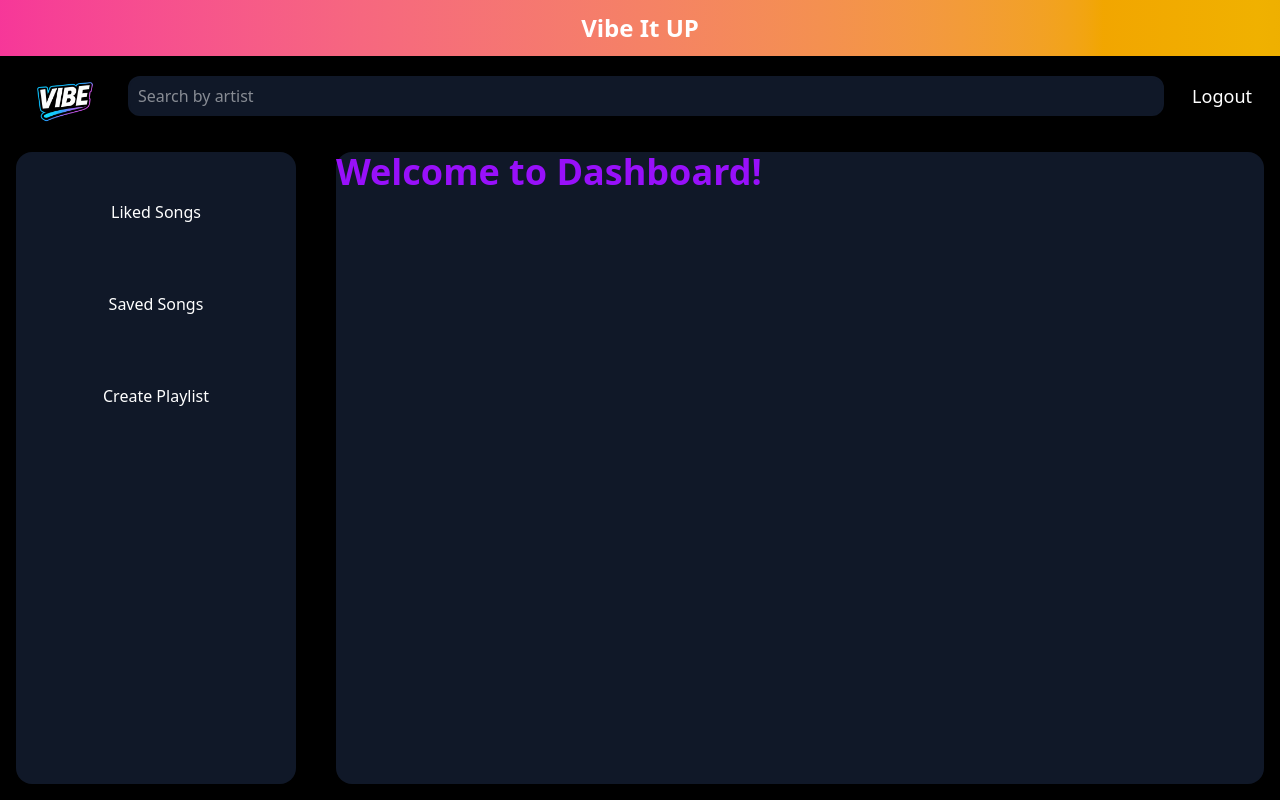
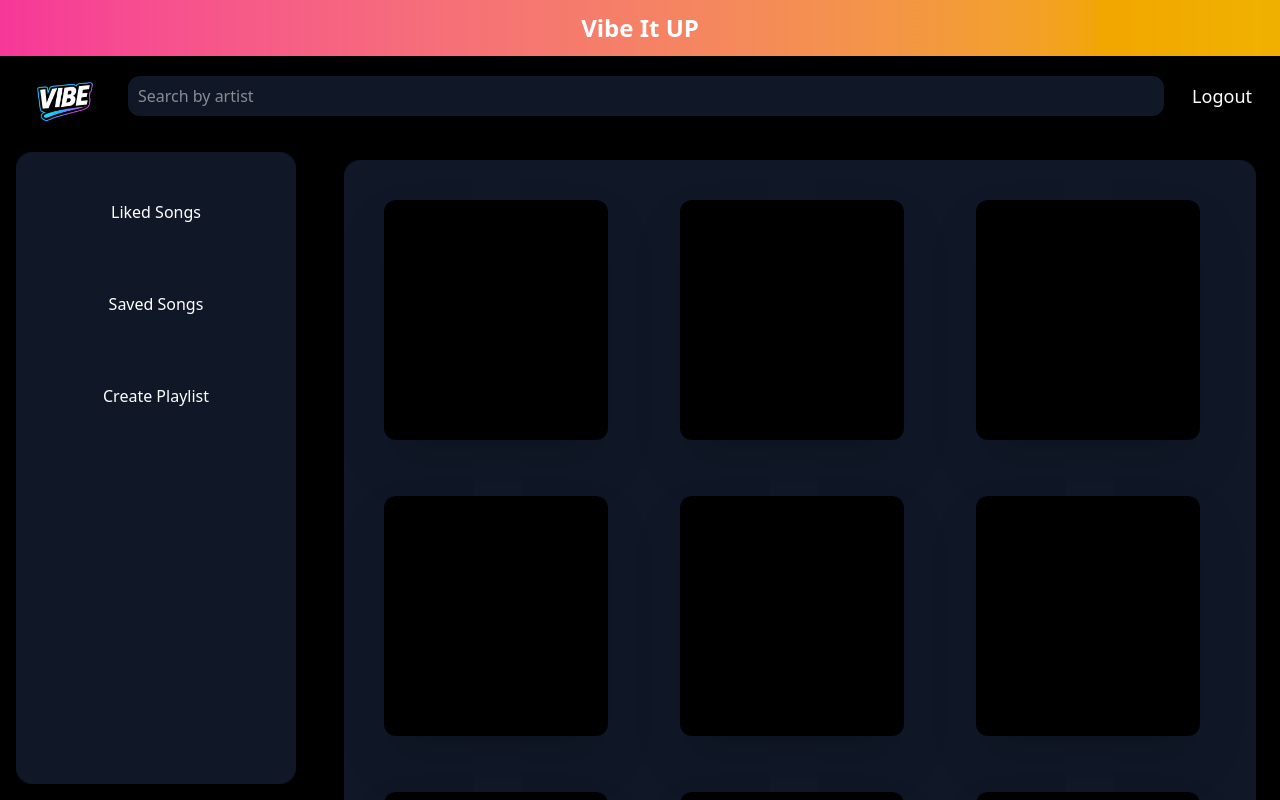
Before and after one commit to Aman-Rautela/Vibe, a React (Vite) app: page /Dashboard in a window 1280 px wide. Built offline with nearby package versions, Linux system fonts and the light colour scheme.

Commit message:
Built the card Component

```diff
--- /dev/null
+++ b/src/Components/Card/Card.jsx
@@ -0,0 +1,10 @@
+export default function Card(){
+    return(
+        <>
+            <div className="w-56 h-60 shadow-2xl bg-black
+            items-center flex-row rounded-xl hover:scale-95 transition-transform p-4 inline-block m-4">
+                <h3>My Song</h3>
+            </div>
+        </>
+    )
+}
--- a/src/Components/Screens/Dashboard.jsx
+++ b/src/Components/Screens/Dashboard.jsx
@@ -1,22 +1,38 @@
+import Card from "../Card/Card";
 import Header from "./Header";
 import { Sidebar } from "./Sidebar";
 
-export default function Dashboard(){
-    return(
-        <>
+export default function Dashboard() {
+  return (
     <div className="flex flex-col h-screen">
+      {/* Header */}
       <Header />
-                <div className=" flex flex-1">
+
+      {/* Main layout */}
+      <div className="flex flex-1 overflow-hidden">
+        {/* Sidebar */}
         <Sidebar />
-                    <div className="flex-1 p-4 bg-black">
-                        <div className=" bg-gray-900 w-full h-full rounded-2xl">
-                            <h1 className="text-4xl font-bold text-purple-600">
-                            Welcome to Dashboard!
-                        </h1>
+
+        {/* Main content */}
+        <div className="flex-1 bg-black p-6 overflow-y-auto">
+          <div className="bg-gray-900 w-full min-h-full rounded-2xl p-6">
+            <div className="grid grid-cols-3 gap-6">
+              <Card />
+              <Card />
+              <Card />
+              <Card />
+              <Card />
+              <Card />
+              <Card />
+              <Card />
+              <Card />
+              <Card />
+              <Card />
+              <Card />
             </div>
           </div>
         </div>
       </div>
-        </>
-    )
+    </div>
+  );
 }
```
Lines whose indentation alone changed are shown as unchanged.
